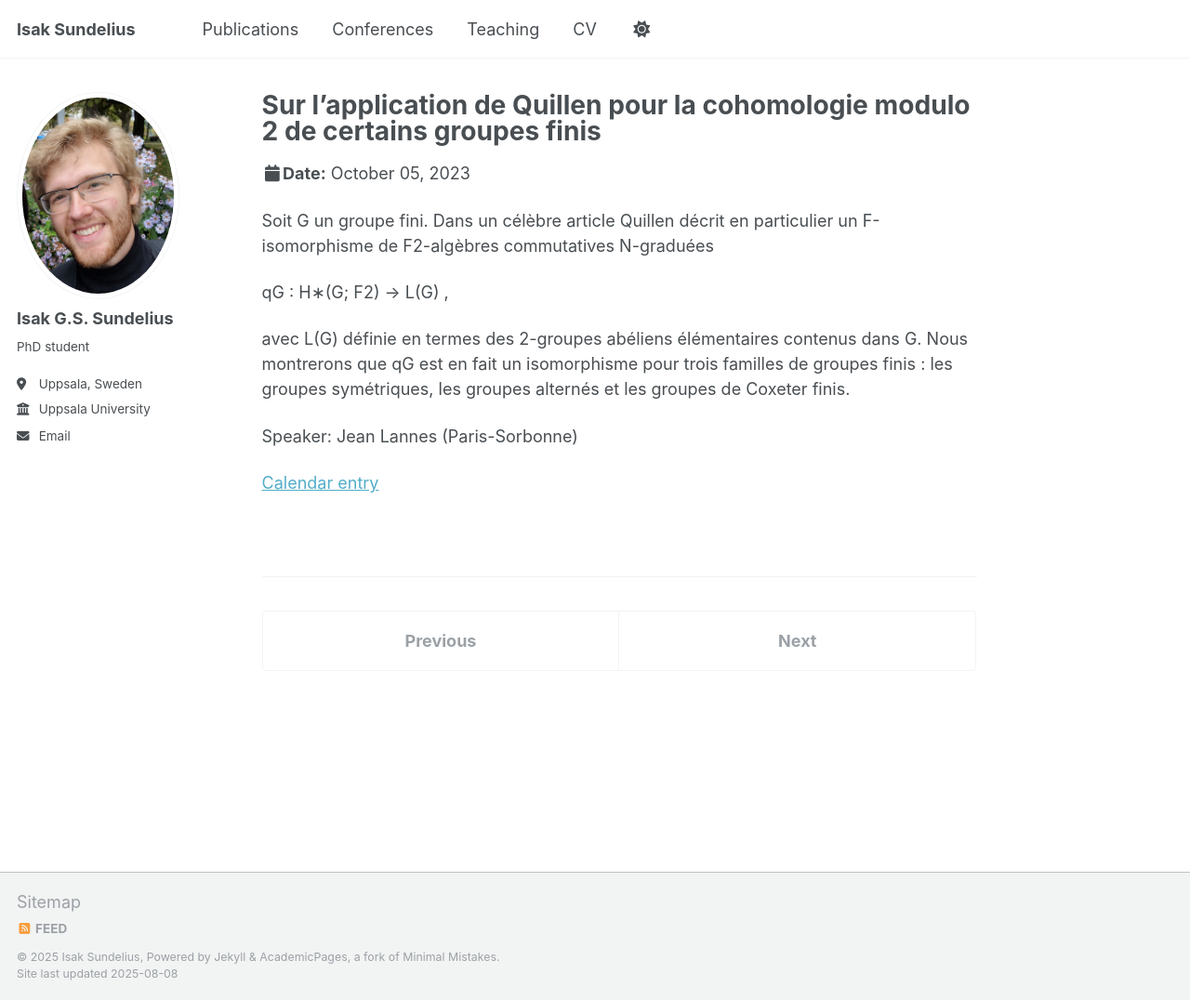
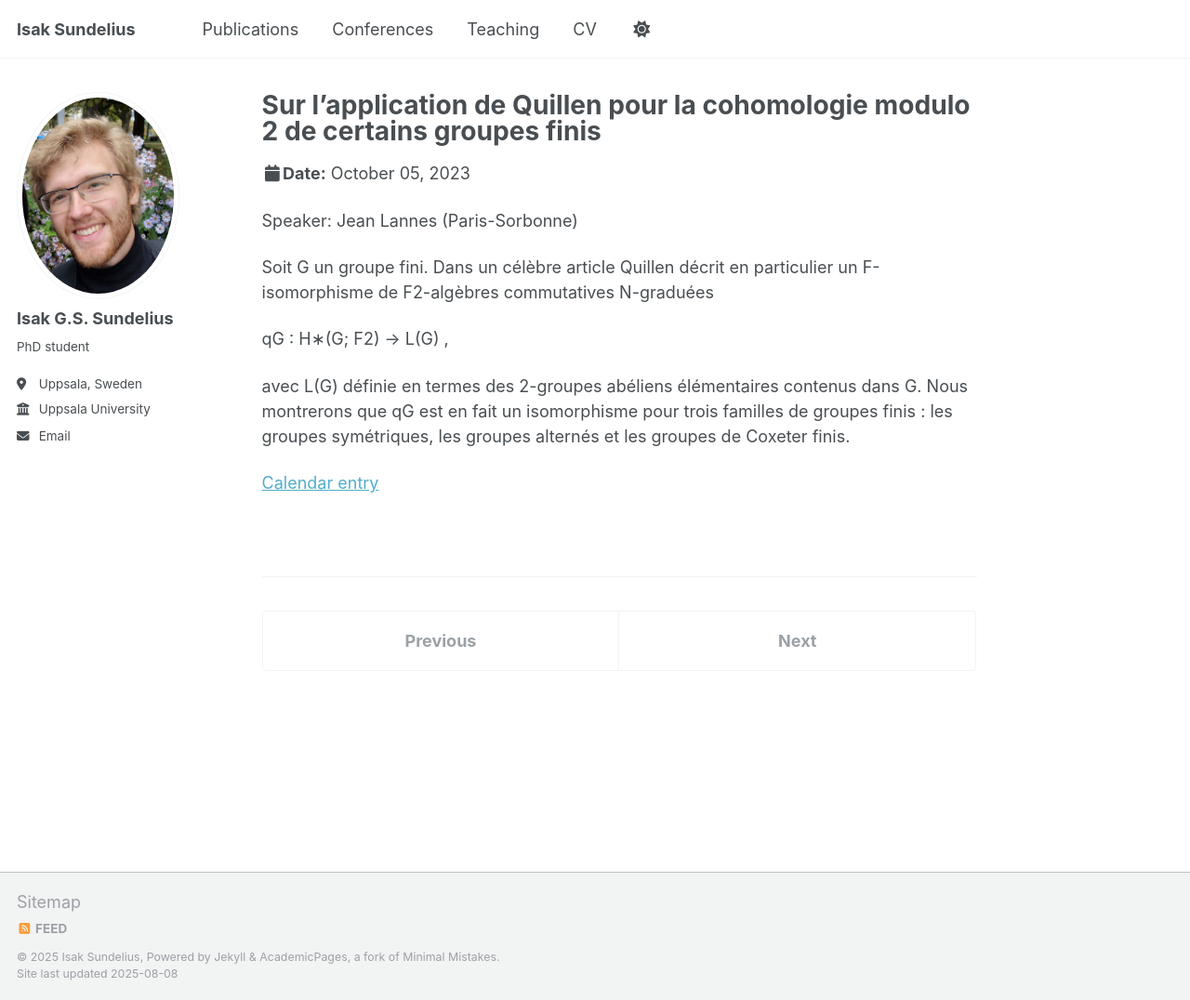
Before and after one commit to IsakSundelius/isaksundelius.github.io, a Jekyll site: the page built from _talks/2023-10-05-conference.md, in a window 1280 px wide and 1076 px high. Shown: the whole window at 93% size. Built offline with Jekyll 4.4.1, drawn with Linux system fonts in a browser that asks for light colours.

```diff
--- a/_talks/2023-10-05-conference.md
+++ b/_talks/2023-10-05-conference.md
@@ -8,12 +8,12 @@ date: 2023-10-05
 location: "Lausanne, Switzerland"
 ---
 
+Speaker: Jean Lannes (Paris-Sorbonne)
+
 Soit G un groupe fini. Dans un célèbre article Quillen décrit en particulier un F-isomorphisme de F2-algèbres commutatives N-graduées
 
 qG : H∗(G; F2) → L(G) ,
 
 avec L(G) définie en termes des 2-groupes abéliens élémentaires contenus dans G. Nous montrerons que qG est en fait un isomorphisme pour trois familles de groupes finis : les groupes symétriques, les groupes alternés et les groupes de Coxeter finis.
 
-Speaker: Jean Lannes (Paris-Sorbonne)
-
 [Calendar entry](https://memento.epfl.ch/event/sur-lapplication-de-quillen-pour-la-cohomologie-mo/)
```
